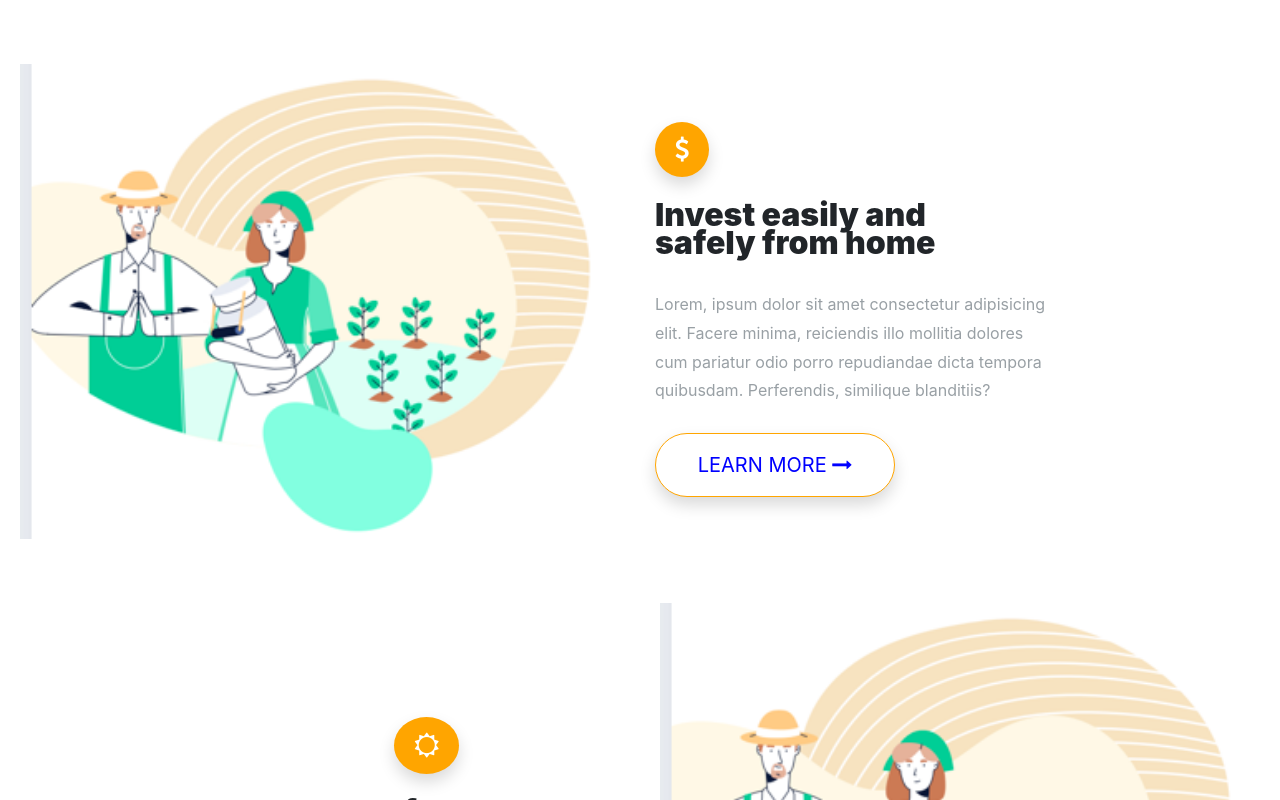
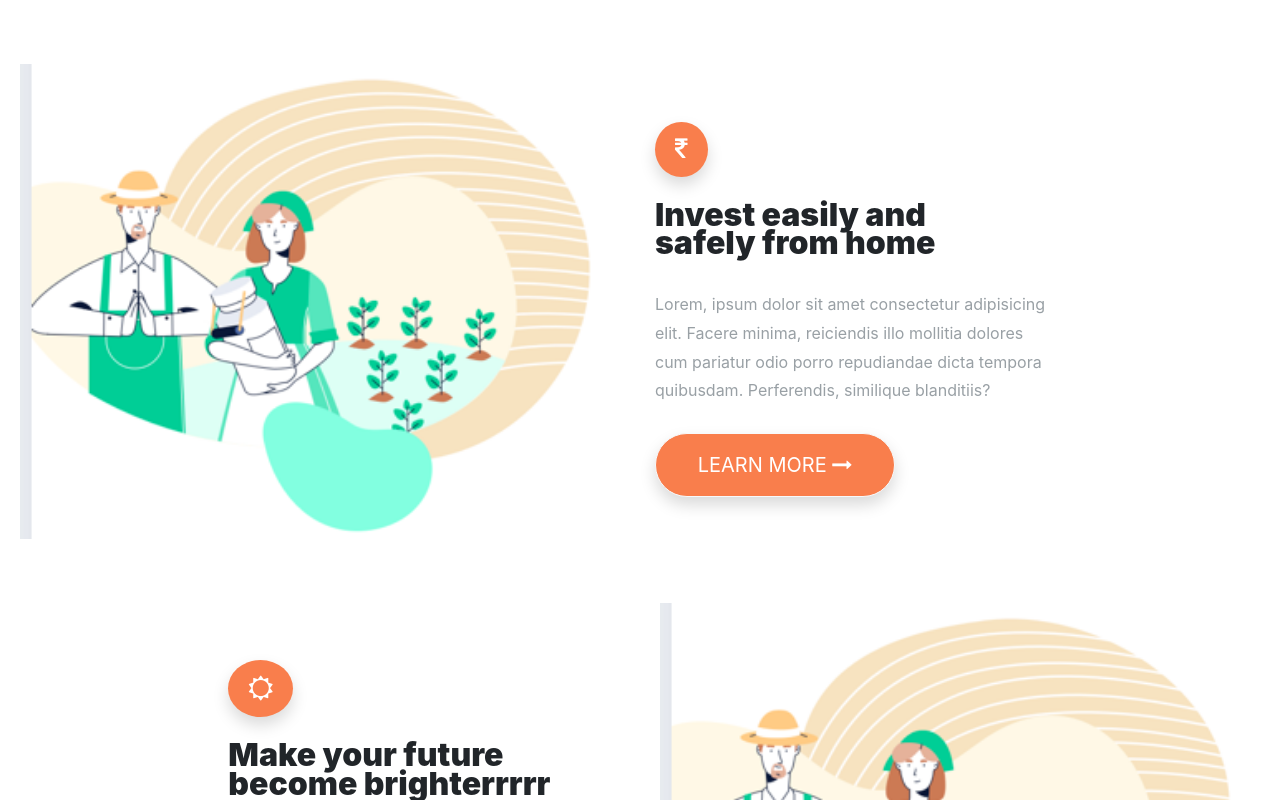
Before and after one commit to dheerajsaraogi/Omnivest-website, an Angular app: page / in a window 1280 px wide. Shown: the part 1280-2080 px from the top of the page. Built offline with nearby package versions, Linux system fonts and the light colour scheme.

Commit message:
feature button and dollar symbol changed

```diff
--- a/src/app/features/features.component.css
+++ b/src/app/features/features.component.css
@@ -11,16 +11,15 @@ button{
     width: 15rem;
     height: 4rem;
     border-radius:40px;
-    color: blue;
-    background-color: white;
-    border: 1px solid orange ;
+    color: white;
+    background-color:  #f97e4c;
 }
 
 .feature{
     padding: 15px 20px;
     font-size: 25px;
     color: white;
-    background-color: orange;
+    background-color: #f97e4c;
     border-radius: 50%;
     margin: auto;
 }
--- a/src/app/features/features.component.html
+++ b/src/app/features/features.component.html
@@ -17,7 +17,7 @@
         </div>
         <div class="col-md-6 col-lg-4 d-flex flex-column justify-content-center align-items-start center">
             <div class="header">
-                <i class="fa fa-dollar shadow mb-4 feature"></i>
+                <i class="fa fa-inr shadow mb-4 feature"></i>
                 <h2 class="features-subheading display-6">Invest easily and<br>safely from home</h2>
             </div>
             <p class="my-4">Lorem, ipsum dolor sit amet consectetur adipisicing elit. Facere minima, reiciendis illo mollitia dolores cum pariatur odio porro repudiandae dicta tempora quibusdam. Perferendis, similique blanditiis?</p>
@@ -54,7 +54,7 @@
     <div class="row my-5 d-none d-md-flex">
 
         <div class="col-md-6 offset-lg-2 col-lg-4 d-flex flex-column justify-content-center align-items-start">
-            <i class="fa fa-sun-o shadow mb-4 feature py-3"></i>
+            <i class="fa fa-sun-o shadow mb-4 feature py-3 m-0"></i>
             <h2 class="features-subheading display-6">Make your future<br>become brighterrrrr</h2>
             <p class="my-4">Lorem, ipsum dolor sit amet consectetur adipisicing elit. Facere minima, reiciendis illo mollitia dolores cum pariatur odio porro repudiandae dicta tempora quibusdam. Perferendis, similique blanditiis?</p>
             <button class="btn btn-light btn-lg shadow mt-1">LEARN MORE <i class="	fa fa-long-arrow-right"></i></button>
```
